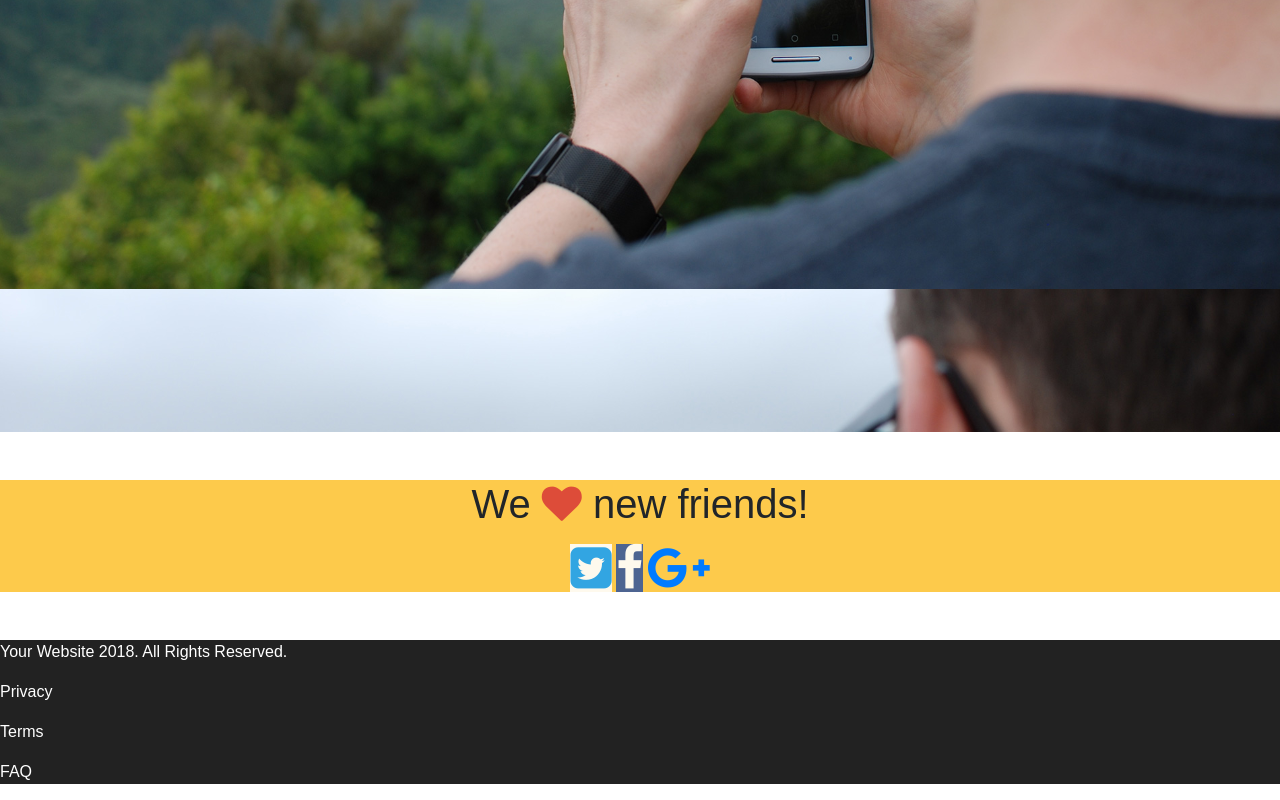
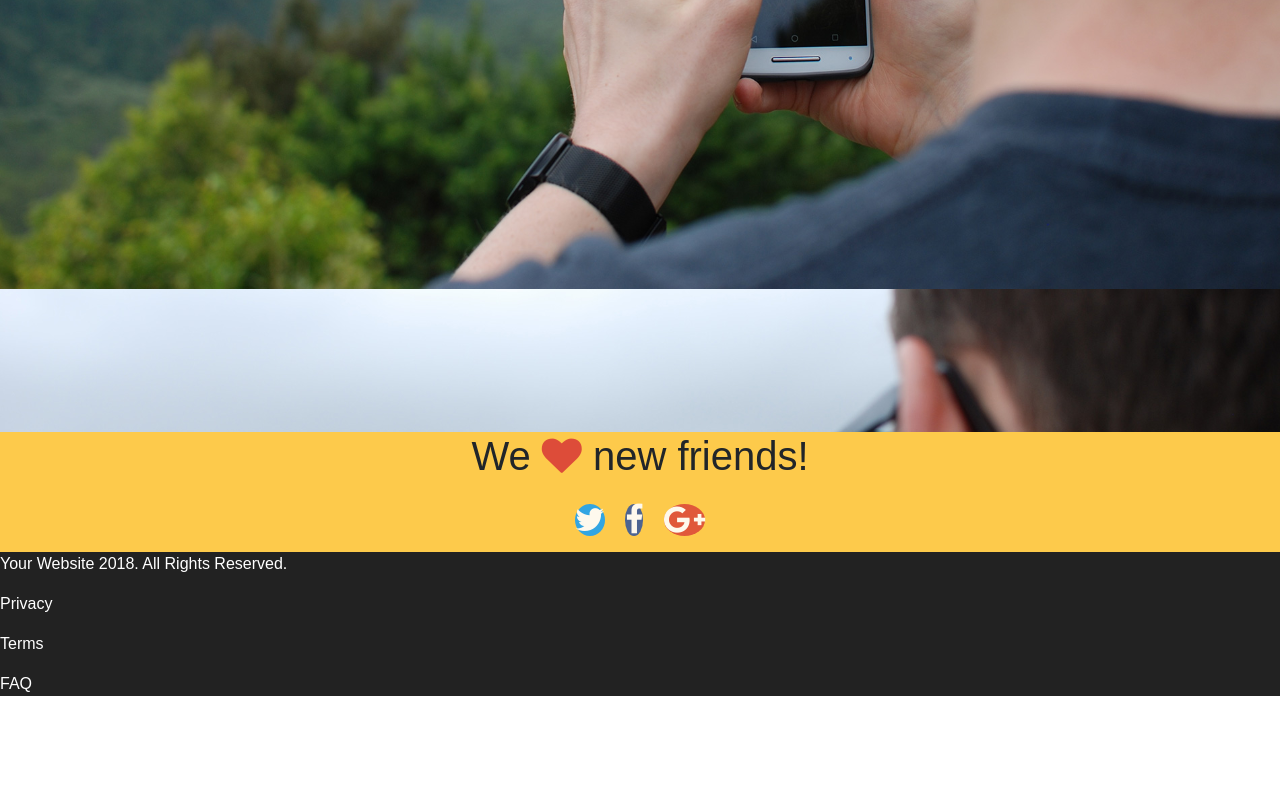
Before and after one commit to ormiati/bs-sitebuild, a plain HTML site: page index.html in a window 1280 px wide. Shown: the part 2798-3598 px from the top of the page. After the commit the page ends 3510 px from the top, so only its background shows below. Drawn offline with nearby package versions, Linux system fonts and the light colour scheme.

Commit message:
ikon jav

```diff
--- a/css/style.css
+++ b/css/style.css
@@ -61,20 +61,21 @@ footer {
 }
 
 .twr {
-    color: #1da1f3;
-    background-color: #ffffff;
+    color: #ffffff;
+    background-color:#1da1f3;
     opacity: 90%;
 }
 
 .twr:hover {
-    color: #1da1f3;
-    background-color: #ffffff;
+    color: #ffffff;
+    background-color:#1da1f3;
     opacity: 100%;
 }
 
 .fb {
     color: #ffffff;
     background-color: #3b5999;
+    margin: 1rem;
     opacity: 90%;
 }
 
@@ -83,3 +84,16 @@ footer {
     background-color: #3b5999;
     opacity: 100%;
 }
+
+.ggl {
+    color: #ffffff;
+    background-color: #dd4c39;
+    background-size: 1rem;
+    opacity: 90%;
+}
+
+.ggl:hover {
+    color: #ffffff;
+    background-color: #dd4c39;
+    opacity: 100%;
+}
--- a/index.html
+++ b/index.html
@@ -97,21 +97,21 @@
         <button class="btn btn-outline-light rounded-pill text-center">Let's get started!</button>
       </div>
 
-      <div class="discover my-5">
-        <h1 class="mb-3"> We <span class="sziv"><i class="fa fa-heart"></i></span> new friends!</h1>
+      <div class="discover container-fluid">
+        <h1 class="text-center"> We <span class="sziv"><i class="fa fa-heart"></i></span> new friends!</h1>
 
         <a href="https://twitter.com">
-          <i class="fa fa-twitter-square fa-3x twr" data-toggle="tooltip" data-placement="top"
+          <i class="fa fa-twitter fa-2x twr rounded-circle" data-toggle="tooltip" data-placement="top"
               data-original-title="Twitter" title="" aria-hidden="true"></i>
           <span class="sr-only">Link a Twitter oldalára</span>
       </a>
       <a href="https://facebook.com/?lang=en">
-          <i class="fa fa-facebook fa-3x fb" data-toggle="tooltip" data-placement="top"
+          <i class="fa fa-facebook fa-2x fb rounded-circle" data-toggle="tooltip" data-placement="top"
               data-original-title="Facebook" title="" aria-hidden="true"></i>
           <span class="sr-only">Link a Facebook oldalára</span>
       </a>
       <a href="https://www.google.com/">
-          <i class="fa fa-google-plus fa-3x ggl" data-toggle="tooltip" data-placement="top"
+          <i class="fa fa-google-plus fa-2x ggl rounded-circle" data-toggle="tooltip" data-placement="top"
               data-original-title="Google" title="" aria-hidden="true"></i>
           <span class="sr-only">Link a Google oldalára</span>
       </a>
```
